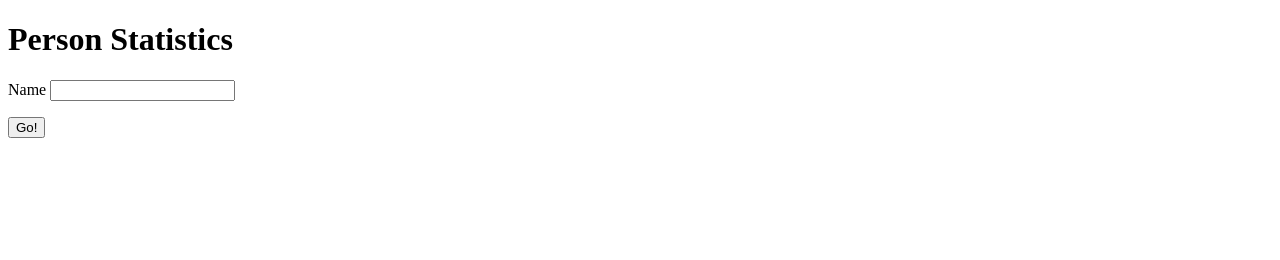
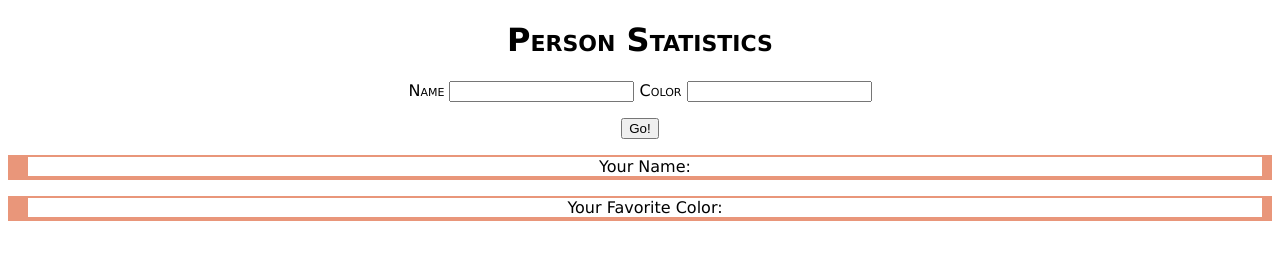
Before and after one commit to ScrubSandwich/Person-Stats, a plain HTML site: page index.html in a window 1280 px wide. Drawn offline with Linux system fonts and the light colour scheme.

Commit message:
Completed homework 1

```diff
--- a/index.html
+++ b/index.html
@@ -7,19 +7,42 @@
         <meta name="viewport" content="width=device-width, initial-scale=1">
     </head>
     <body>
-        <h1>Person Statistics</h1>
+        <h1 class="text">Person Statistics</h1>
 
-        <form id="person-form">
+        <form id="person-form" class="text">
             <p>
                 <label for="personName">Name</label>
                 <input type="text" name="personName">
+
+                <label for="favoriteColor">Color</label>
+                <input type="text" name="favoriteColor">
             </p>
             <button type="submit">Go!</button>
         </form>
 
-        <div id="stats">
-
+        <div id="details">
+            <p id="name" class="info">
+                Your Name:
+            </p>
+            <p id="color" class="info">
+                Your Favorite Color:
+            </p>
         </div>
     </body>
     <script src="index.js"></script>
+    <style>
+        .info {
+            text-align: center;
+            font-family: verdana;
+            border-style: solid;
+            border-color: darksalmon;
+            border-width: 2px 10px 4px 20px;
+        }
+
+        .text {
+            font-variant: small-caps;
+            text-align: center;
+            font-family: verdana;
+        }
+    </style>
 </html>
--- a/index.js
+++ b/index.js
@@ -1,12 +1,16 @@
-function updateHeading(ev) {
+function updatePage(ev) {
     ev.preventDefault()
     const f = ev.target
     const name = f.personName.value
-    const heading = document.querySelector('h1')
+    const color = f.favoriteColor.value
 
-    // heading.innerHTML = name
-    heading.textContent = name
+    //Add the name and the color to a Paragraph in the details div
+    document.querySelector("#name").textContent = "Your Name: " + name
+    document.querySelector("#color").textContent = "Your Favorite Color: " + color
+
+    //Add some color
+    document.body.style.color = color
 }
 
 const personForm = document.querySelector('#person-form')
-personForm.addEventListener('submit', updateHeading)
+personForm.addEventListener('submit', updatePage)
```
